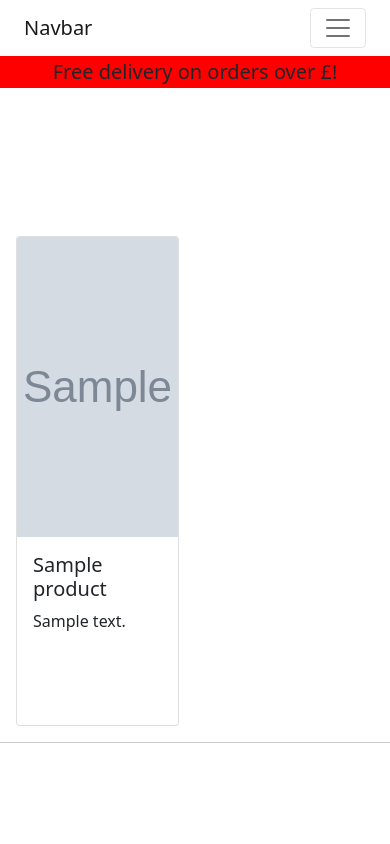
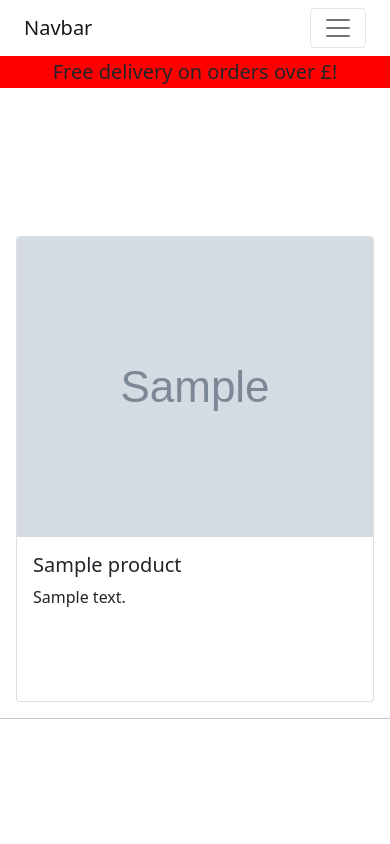
Before and after one commit to Abelyem/MS4, a Django app: page /products/ in a window 390 px wide. Run offline with Django 3.2, Linux system fonts and the light colour scheme; tables that the repository leaves empty hold one stand-in row (values such as "Sample post"); grey boxes marked "Sample" are stand-in pictures; some libraries are stand-ins or nearby versions.

Commit message:
amended bootstrap styling so items stacked on xs screens, 2 products on sm screens, 3 on medium, and 4 on lg

```diff
--- a/products/templates/products/products.html
+++ b/products/templates/products/products.html
@@ -15,7 +15,7 @@
 <div class="container header-container">
     <div class="row">
         {% for product in products %}
-        <div class="col-6 col-sm-12 col-md-4 col-lg-3 p-3">
+        <div class="col-xs-12 col-sm-6 col-md-4 col-lg-3 p-3">
             {% if product.image_url %}
             <div class="card">
                 <img class="card-img-top" src="{{ product.image_url }}" alt="{{ product.name }}">
```
